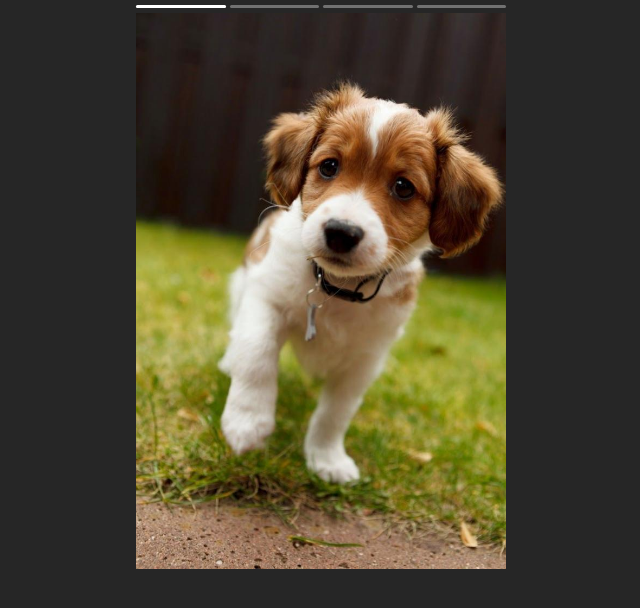
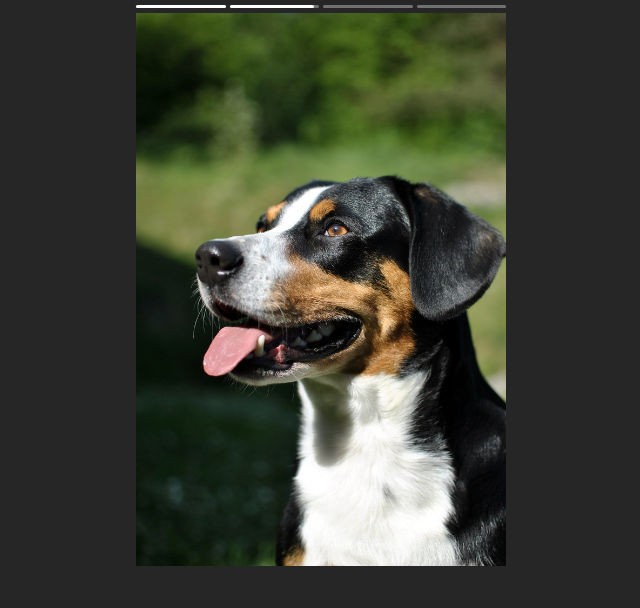
Before and after one commit to bitarovm/instagram-stories, a plain HTML site: page index.html in a window 1280 px wide. Both pictures are taken after a click on the element 510 px from the left and 292 px from the top of the page. Shown: the whole page, without its empty margins (319-959 px from the left). Drawn offline with Linux system fonts and the light colour scheme.

Commit message:
added animation

```diff
--- a/index.css
+++ b/index.css
@@ -24,6 +24,7 @@ body {
   margin-left: 4px;
 }
 
+.timeline-chunk-active > .timeline-chunk-inner,
 .timeline-chunk-active ~ .timeline-chunk > .timeline-chunk-inner {
 width: 0;
 }
@@ -34,10 +35,9 @@ width: 0;
   border-radius: inherit;
 }
 
-.player-content {
+.player-content-wrapper {
   position: relative;
 }
-
 
 .player-content img {
   width: 100%;
--- a/index.html
+++ b/index.html
@@ -5,6 +5,8 @@
 	<meta charset="UTF-8">
 	<title>Player basis</title>
 	<link href="index.css" rel="stylesheet">
+	<!-- <meta http-equiv="X-UA-Compatible" content="IE=edge"> -->
+	<!-- <meta name="viewport" content="width=device-width, initial-scale=1.0"> -->
 </head>
 
 <body>
@@ -24,21 +26,23 @@
 			</div>
 		</div>
 
-		<div class="player-content">
+		<div class="player-content-wrapper">
 			<div class="player-chunk-switcher player-chunk-prev"></div>
 			<div class="player-chunk-switcher player-chunk-next"></div>
 
+			<div class="player-content">
 				<div class="player-chunk player-chunk-active">
-				<img src="img/chunk1.jpg" alt="Happy Dog!">
+					<img src="img/chunk1.jpg" alt="Happy Dog1">
 				</div>
 				<div class="player-chunk">
-				<img src="img/chunk2.jpg" alt="Happy Dog!!">
+					<img src="img/chunk2.jpg" alt="Happy Dog2">
 				</div>
 				<div class="player-chunk">
-				<img src="img/chunk3.jpg" alt="Happy Dog!!">
+					<img src="img/chunk3.jpg" alt="Happy Dog3">
 				</div>
 				<div class="player-chunk">
-				<img src="img/chunk4.jpg" alt="Happy Dog!!">
+					<img src="img/chunk4.jpg" alt="Happy Dog3">
+				</div>
 			</div>
 		</div>
 	</div>
--- a/index.js
+++ b/index.js
@@ -1,32 +1,64 @@
 document.querySelector('.player-chunk-prev').addEventListener('click', function () {
-  console.log('prev')
+  const prev = moveClass('timeline-chunk-active', 'previousElementSibling', (el) => {
+    const inner = el.querySelector('.timeline-chunk-inner');
+    const w = parseFloat(inner.style.width) || 0;
+    inner.style.width = '';
 
-  function moveClass(className, activeClassName) {
-    let active = document.querySelector('.' + activeClassName);
-    let prev = active.previousElementSibling;
+    return w <= 30;
+  });
 
-    if (prev && prev.classList.contains(className)) {
-      active.classList.remove(activeClassName);
-      prev.classList.add(activeClassName);
-    }
+  if (prev) {
+    moveClass('player-chunk-active', 'previousElementSibling');
+  }
+})
+
+document.querySelector('.player-chunk-next').addEventListener('click', next)
+
+function next() {
+  moveClass('player-chunk-active', 'nextElementSibling');
+
+  const el = moveClass('timeline-chunk-active', 'nextElementSibling');
+
+  if (el) {
+    el.querySelector('.timeline-chunk-inner').style.width = '';
   }
 
-  moveClass('timeline-chunk', 'timeline-chunk-active')
-  moveClass('player-chunk', 'player-chunk-active')
-})
+}
 
-document.querySelector('.player-chunk-next').addEventListener('click', function () {
-  console.log('next')
+function moveClass(className, method, pred) {
+  const active = document.querySelector('.' + className);
+  const next = active[method];
 
-  function moveClass(className) {
-    let active = document.querySelector('.' + className);
-
-    if (active.nextElementSibling) {
-      active.classList.remove(className);
-      active.nextElementSibling.classList.add(className);
-    }
+  if (pred && !pred(active)) {
+    return null;
   }
 
-  moveClass('timeline-chunk-active')
-  moveClass('player-chunk-active')
-})
+  if (next) {
+    active.classList.remove(className);
+    next.classList.add(className);
+
+    return active;
+  }
+
+  return null;
+}
+
+function runInterval(time, step) {
+  clearInterval(timer);
+
+  timer = setInterval(() => {
+    const active = document.querySelector('.timeline-chunk-active').querySelector('.timeline-chunk-inner');
+    const w = parseFloat(active.style.width) || 0;
+
+    if (w === 100) {
+      next();
+
+      return;
+    }
+
+    active.style.width = w + step + '%'
+  }, time * 1000 * step / 100);
+}
+
+let timer;
+runInterval(3, 1);
```
Lines whose indentation alone changed are shown as unchanged.
